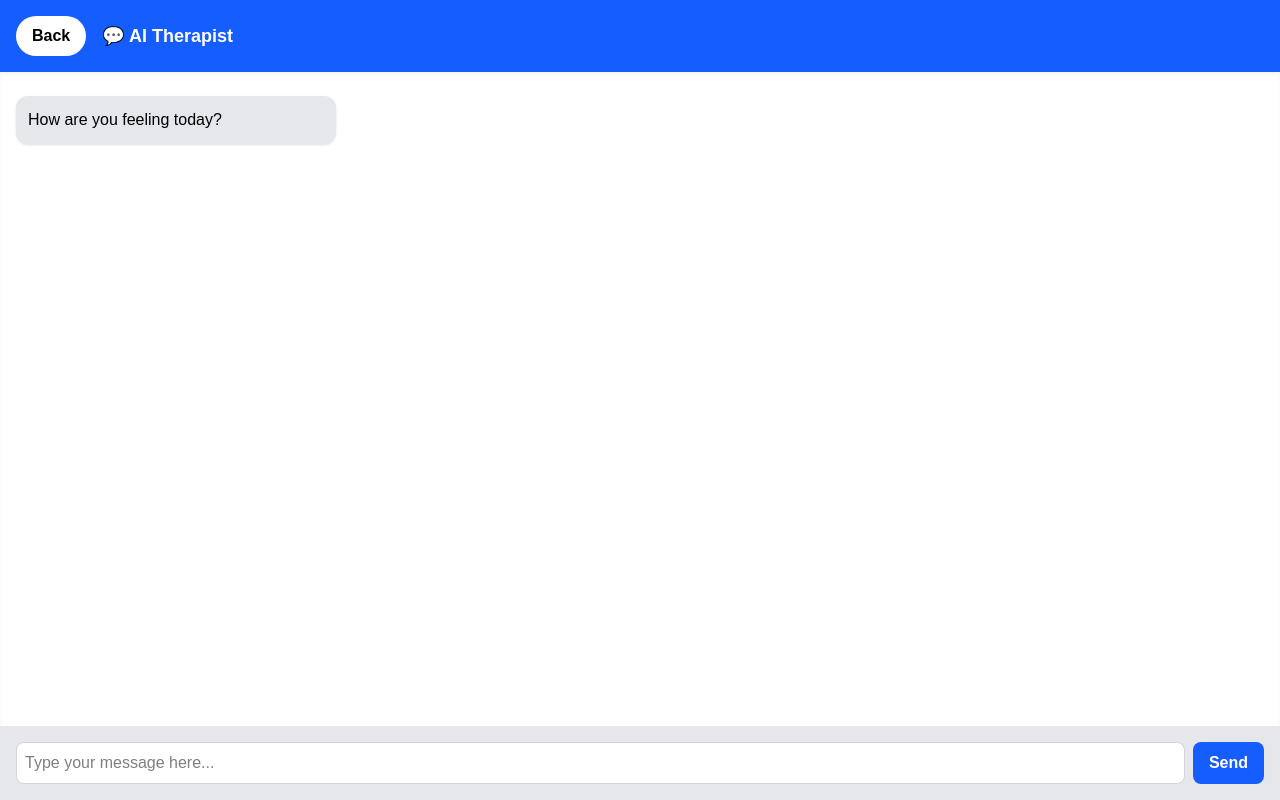
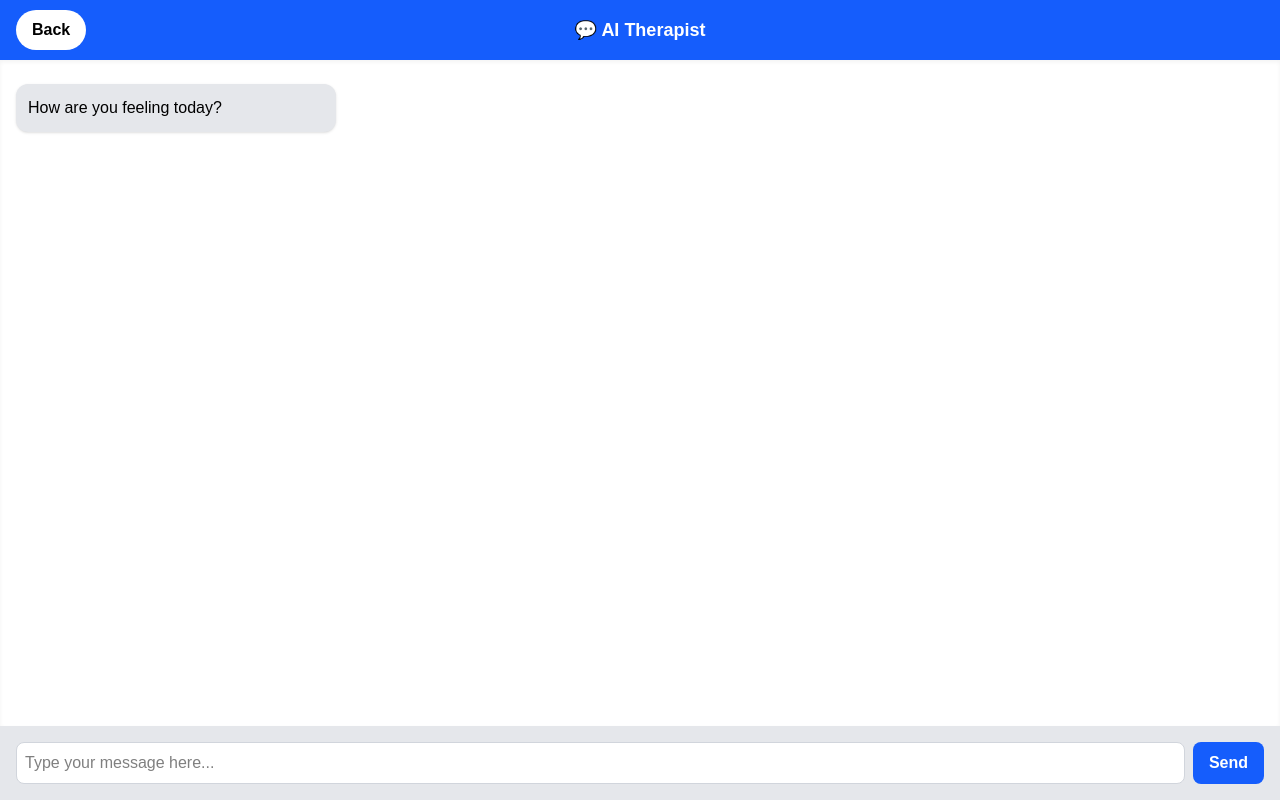
Before and after one commit to Balegile10/MedAssist, a Next.js app: page /AItherapist in a window 1280 px wide. Built offline with nearby package versions, Linux system fonts and the light colour scheme.

Commit message:
Fixed header alignment of AI Therapist

```diff
--- a/app/AItherapist/page.js
+++ b/app/AItherapist/page.js
@@ -61,18 +61,26 @@ export default function AITherapist() {
     <div className={`flex flex-col h-screen ${darkMode ? "bg-gray-900 text-white" : "bg-gray-100 text-black"}`}>
 
       {/* Header */}
-      <div className={`p-4 flex items-center ${darkMode ? "bg-blue-900" : "bg-blue-600"}`}>
+      <div
+        className={`relative p-4 flex items-center justify-center ${
+          darkMode ? "bg-blue-900" : "bg-blue-600"
+        }`}
+      >
+        {/* Back button on the left */}
         <button
           onClick={() => router.push("/home")}
-          className={`px-4 py-2 rounded-full mr-4 font-semibold transition
+          className={`absolute left-4 px-4 py-2 rounded-full font-semibold transition
             ${darkMode ? "bg-black text-white" : "bg-white text-black"}`}
         >
           {t.back || "Back"}
         </button>
+
+        {/* Centered title */}
         <h1 className="text-lg font-bold flex items-center gap-2 text-white">
           💬 {t.aiTherapist || "AI Therapist"}
         </h1>
       </div>
+
 
       {/* Chat Messages */}
       <div className={`flex-1 p-4 overflow-y-auto shadow-inner ${darkMode ? "bg-gray-800" : "bg-white"}`}>
--- a/app/home/page.js
+++ b/app/home/page.js
@@ -165,7 +165,6 @@ export default function HomePage() {
             )}
           </motion.div>
 
-
         </div>
       </section>
 
```
Lines whose indentation alone changed are shown as unchanged.
